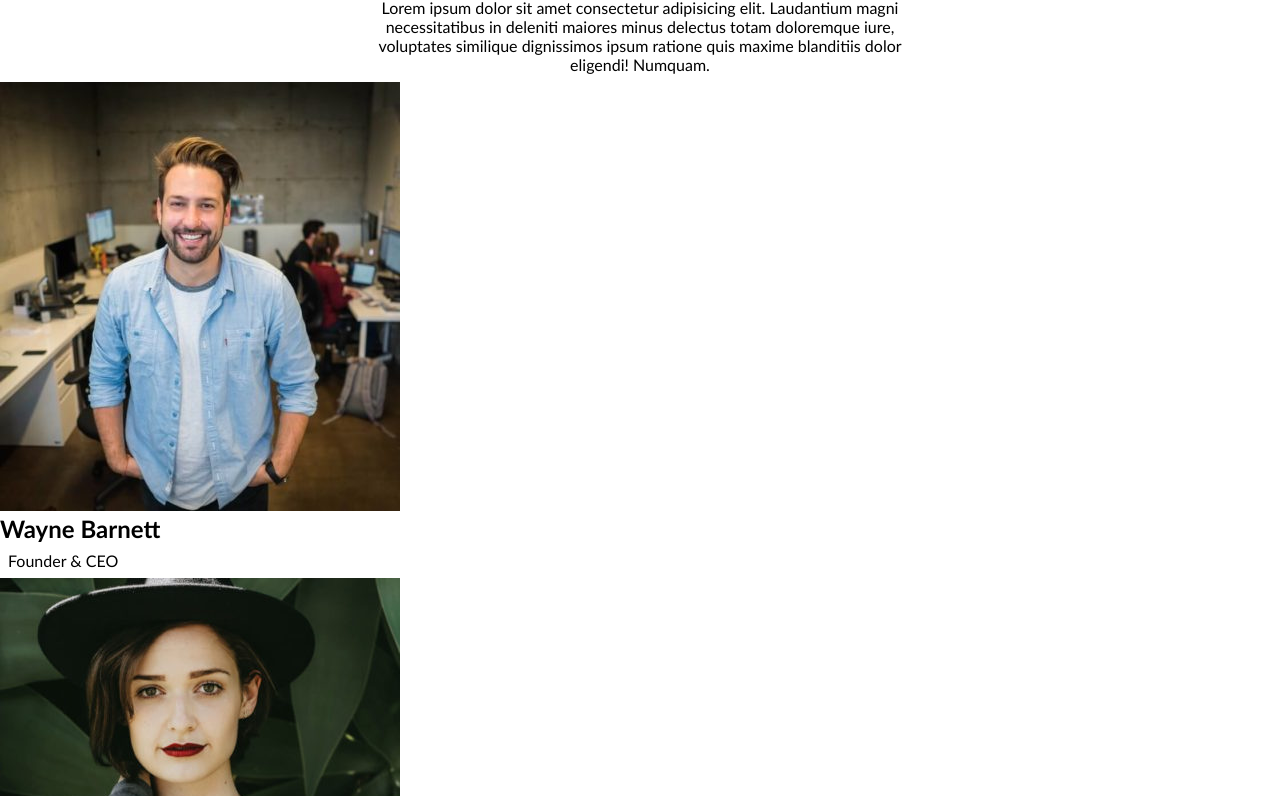
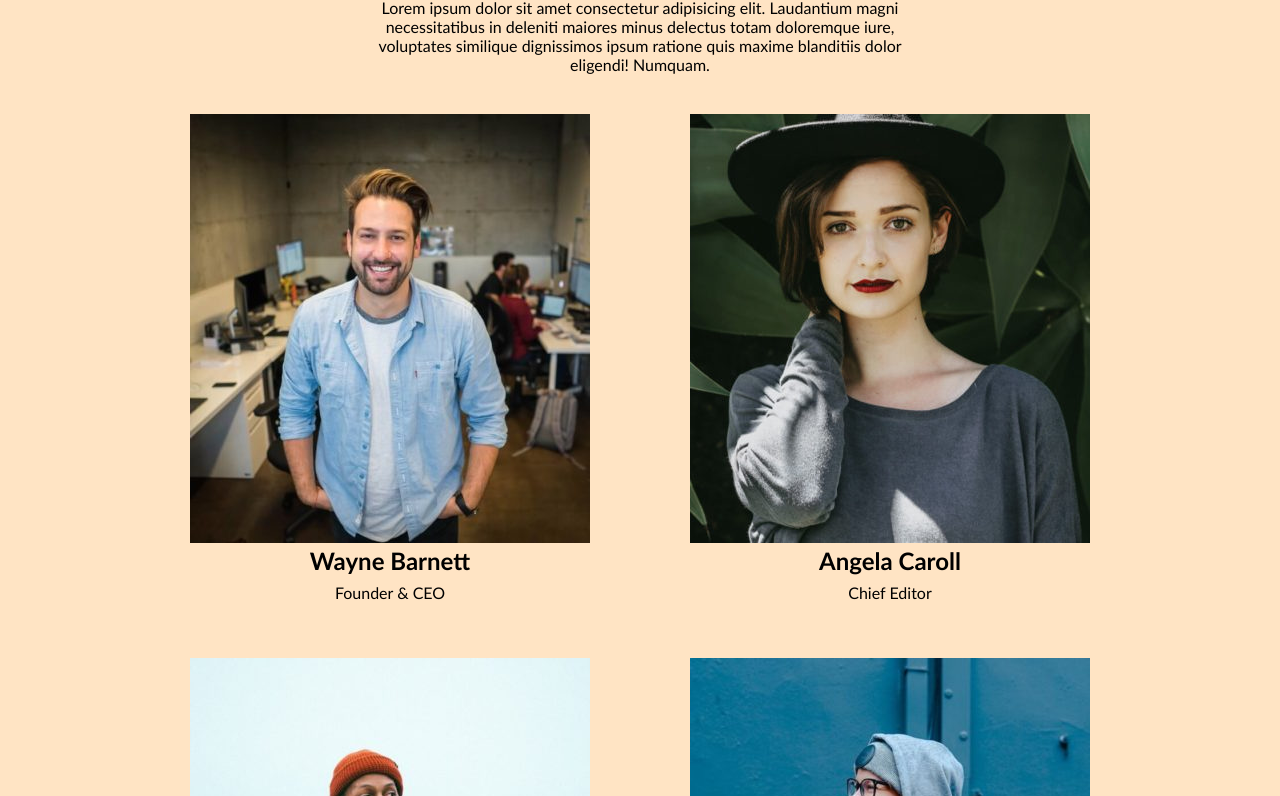
Before and after one commit to Domenic0Ferrari/js-our-team, a plain HTML site: page index.html in a window 1280 px wide. Shown: the part 97-893 px from the top of the page. Drawn offline with Linux system fonts and the light colour scheme.

Commit message:
add "bonus" and complete ex

```diff
--- a/assets/myscript.js
+++ b/assets/myscript.js
@@ -42,7 +42,7 @@ const team = [
 ];
 
 // Seleziono gli elementi nel DOM
-const eleList = document.querySelector('.card');
+const eleList = document.querySelector('.container');
 
 /*
 MILESTONE 1:
--- a/assets/style.css
+++ b/assets/style.css
@@ -4,6 +4,7 @@
     margin: 0;
     padding: 0;
     font-family: "Gill Sans", sans-serif;
+    background-color: bisque;
 }
 /* HEADER */
 header{
@@ -16,3 +17,17 @@ header{
 p{
     padding: 0.5rem;
 }
+/* MAIN */
+.container{
+    margin-top: 2rem;
+    max-width: 900px;
+    margin-inline: auto;
+    display: flex;
+    flex-wrap: wrap;
+    justify-content: space-between;
+    gap: 3rem;
+}
+
+.card{
+    text-align: center;
+}
--- a/index.html
+++ b/index.html
@@ -14,9 +14,7 @@
     </header>
     <main>
         <div class="container">
-            <div class="card">
 
-            </div>
         </div>
     </main>
 
```
